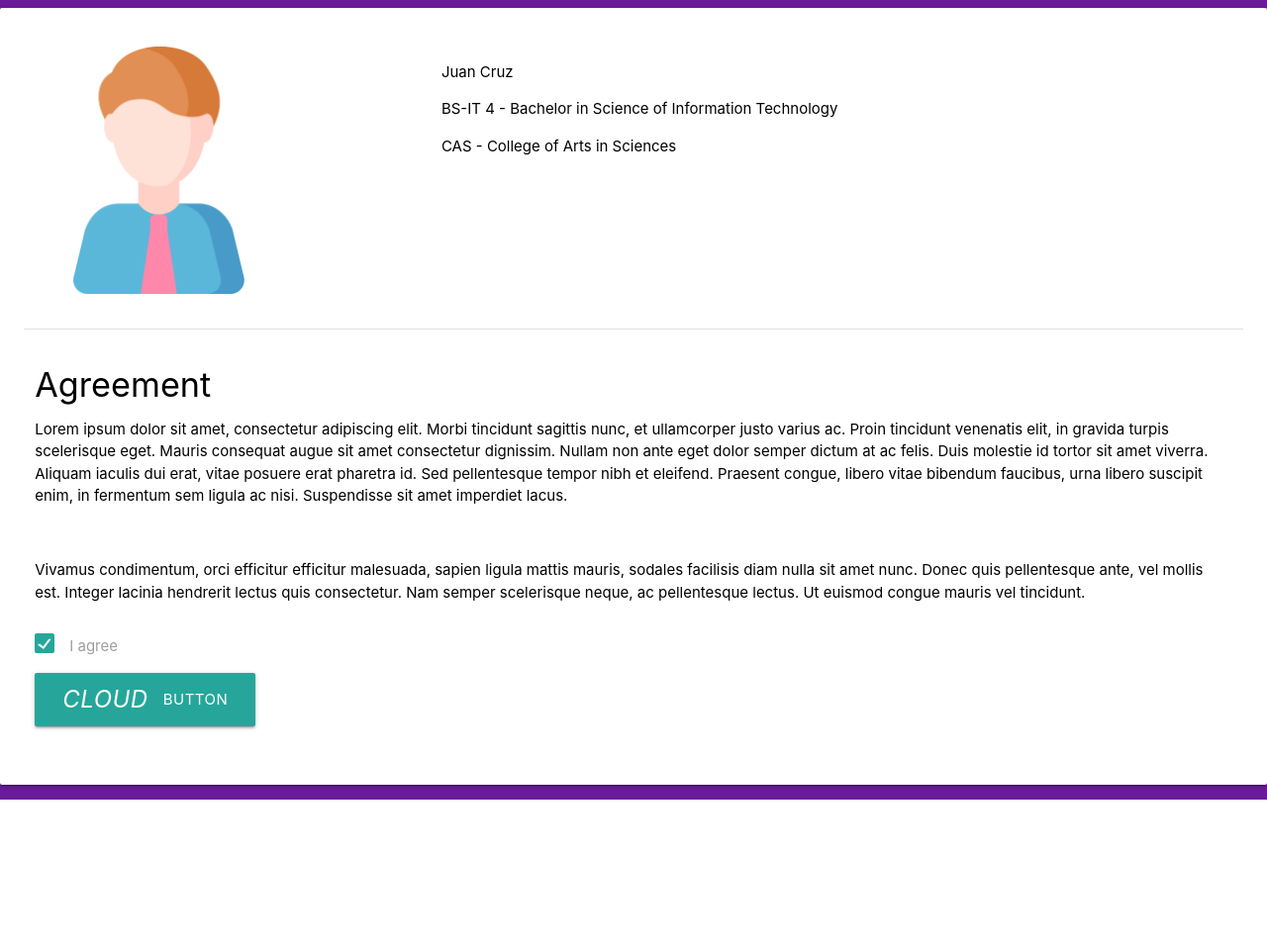
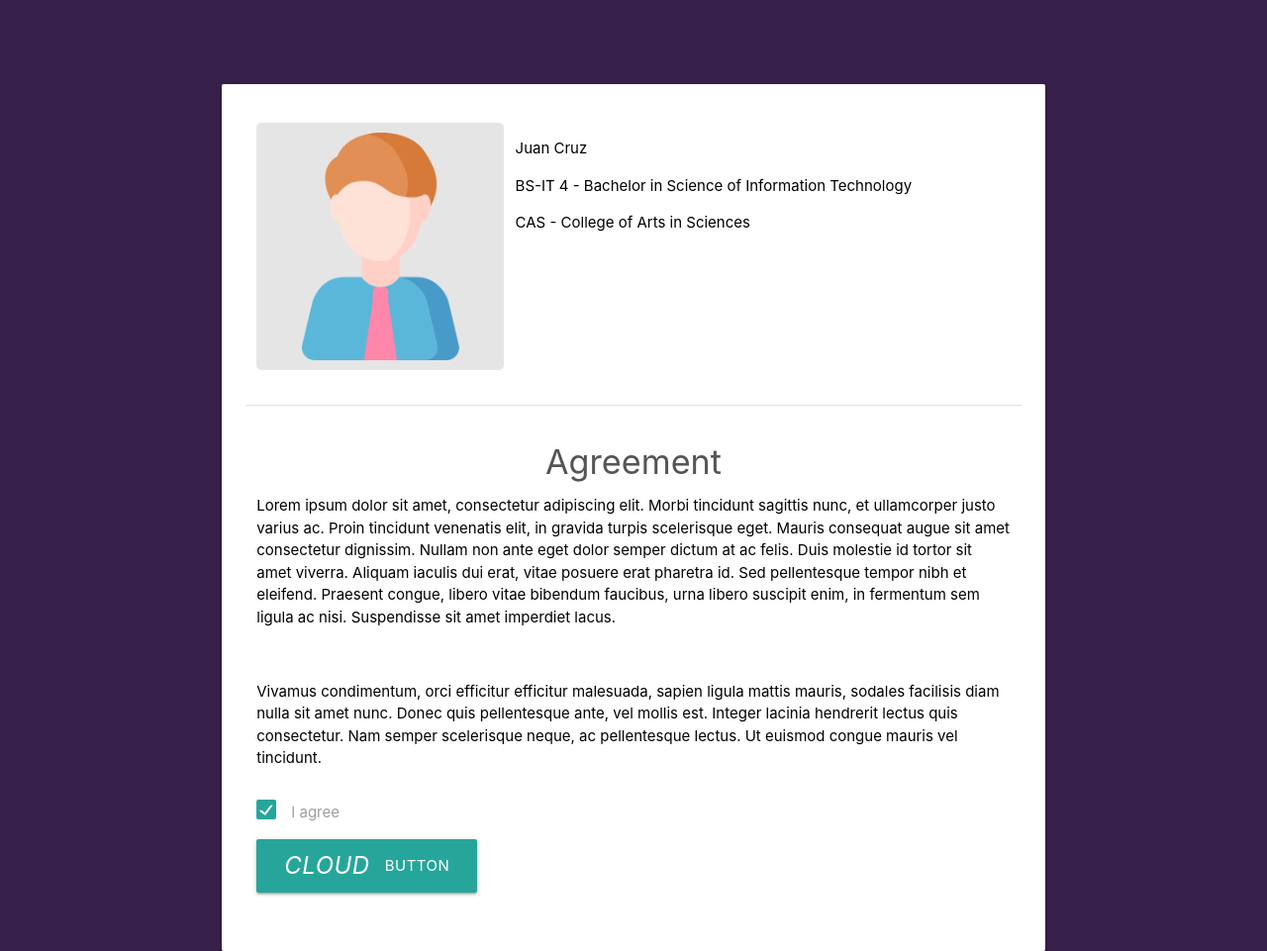
Before and after one commit to RomartM/buksu_halalan, a PHP site: page /index.php?page=agreement in a window 1280 px wide. Shown: the whole page at 99% size. Before the commit the page ends 808 px from the top, so only its background shows below. Run offline with PHP 8.4, Linux system fonts and the light colour scheme; some libraries are stand-ins or nearby versions.

Commit message:
Updated Assets for Agreement template

```diff
--- /dev/null
+++ b/assets/css/agreement.css
@@ -0,0 +1,24 @@
+div.card-panel.bh-user-agreement {
+    margin-top: 85px !important;
+    max-width: 65%;
+}
+
+img.materialboxed {
+    background-color: #0000001a;
+    padding: 10px;
+    border-radius: 5px;
+}
+
+span.bh-user-full-name {
+    font-size: 30px;
+    font-weight: 400;
+}
+
+span.bh-user-year-course, span.bh-user-college {
+    font-size: 16px;
+}
+
+h4.bh-agreement-title {
+    color: #555555;
+    text-align: center;
+}
--- a/assets/css/common.css
+++ b/assets/css/common.css
@@ -1,10 +1,10 @@
 .bh-theme {
-    background-color: #6A1B9A !important;
+    background-color: #37214b !important;
     color: #ffffff;
 }
 
 .bh-btn-color {
-    color: #6A1B9A !important;
+    color: #37214b !important;
 }
 
 .bh-box-wrapper {
@@ -17,7 +17,7 @@ input.bh-input-shadow {
 }
 
 input.bh-input-round {
-    color: #6c4a9a !important;
+    color: #37214b !important;
     border-radius: 3px !important;
     padding: 2px 4px!important;
     font-size: 22px !important;
@@ -52,7 +52,34 @@ input.bh-input-round {
     -ms-flex-pack: center;
     justify-content: center;
     max-width: 100%;
-    position: fixed;
+    width: 100%;
+    z-index: 75;
+    height: 100%;
+    top: 0;
+}
+
+.bh-start-center {
+    -webkit-align-items: center;
+    -webkit-align-content: center;
+    -webkit-box-align: center;
+    -webkit-box-direction: normal;
+    -webkit-box-orient: vertical;
+    -webkit-box-pack: center;
+    -webkit-justify-content: center;
+    -ms-flex-align: center;
+    align-items: center;
+    -ms-flex-line-pack: center;
+    align-content: end;
+    -webkit-box-sizing: border-box;
+    box-sizing: border-box;
+    display: -webkit-box;
+    display: -ms-flexbox;
+    display: flex;
+    -ms-flex-direction: column;
+    flex-direction: column;
+    -ms-flex-pack: center;
+    justify-content: start;
+    max-width: 100%;
     width: 100%;
     z-index: 75;
     height: 100%;
--- a/assets/css/login.css
+++ b/assets/css/login.css
@@ -7,3 +7,9 @@ input[type=number]::-webkit-outer-spin-button {
 input#idNumber {
     width: 200px;
 }
+
+div.bh-login-logo-container>img {
+    width: 315px;
+    margin-bottom: 80px;
+    margin-top: -105px;
+}
--- /dev/null
+++ b/assets/js/agreement.js
@@ -0,0 +1,3 @@
+$(document).ready(function(){
+    $('img.materialboxed').materialbox();
+});
```
